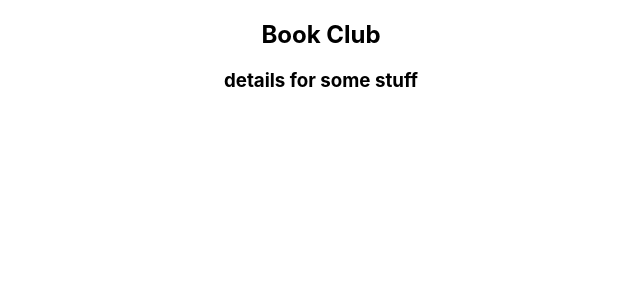
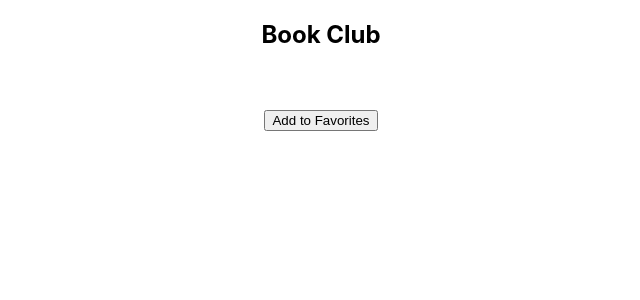
Before and after one commit to ectweitmann/book-club-ui, a React (Create React App) app: page /1 in a window 1280 px wide. Shown: the top 300 px of the page, without its empty margins (319-959 px from the left). Built offline with nearby package versions, Linux system fonts and the light colour scheme; no server answers.

Commit message:
Add details to render method

```diff
--- a/src/components/BookDetails.js
+++ b/src/components/BookDetails.js
@@ -4,12 +4,30 @@ import '../styles/BookDetails.css';
 class BookDetails extends Component {
   constructor() {
     super();
-        this.state = {}
+    this.state = {
+      selectedBook: {},
+      error: ''
+    }
+  }
+
+  componentDidMount = () => {
+
   }
 
   render() {
     return (
-            <h3>details for some stuff</h3>
+        <section className="book-details">
+          <img src={this.state.selectedBook.bookImage}/>
+          <div className="book-details-text-container">
+            <h2>{this.state.selectedBook.title}</h2>
+            <p>{this.state.selectedBook.author}</p>
+            <p>{this.state.selectedBook.description}</p>
+            <div className="button-container">
+              <button>Add to Favorites</button>
+              <a href="{this.state.selectedBook.amazonLink}"></a>
+            </div>
+          </div>
+        </section>
       )
   }
 }
```
Lines whose indentation alone changed are shown as unchanged.
